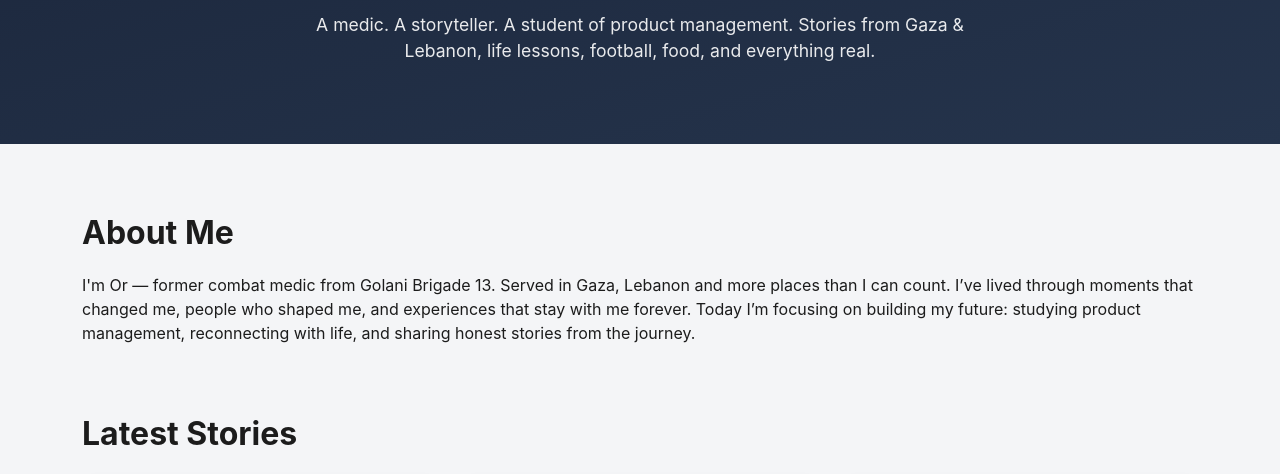
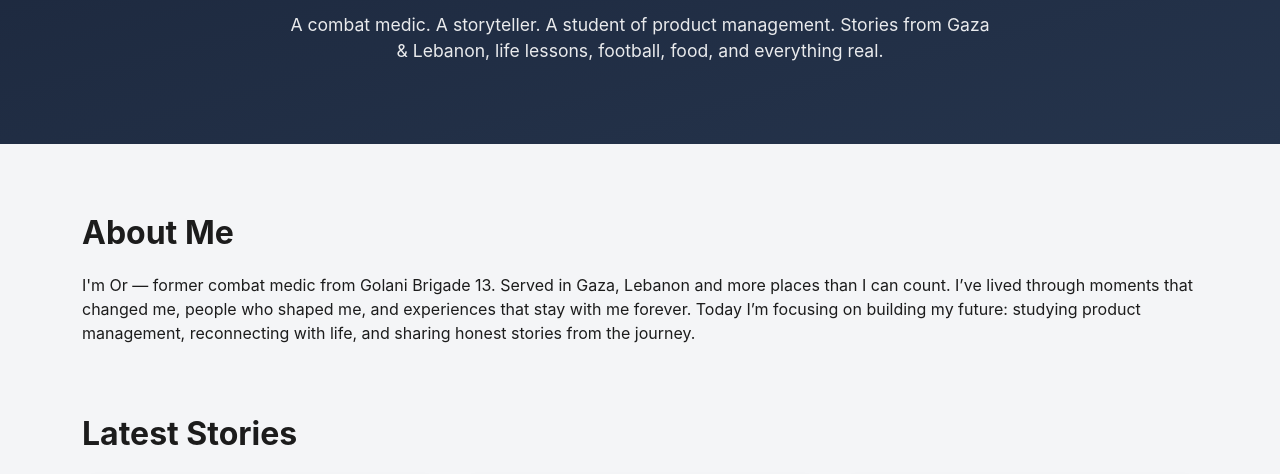
Before and after one commit to ormizrachi55-ship-it/atar, a plain HTML site: page My Blog/index.html in a window 1280 px wide. Shown: the part 251-725 px from the top of the page. Drawn offline with nearby package versions, Linux system fonts and the light colour scheme.

Commit message:
Update index.html
sssxsx

```diff
--- a/My Blog/index.html
+++ b/My Blog/index.html
@@ -108,7 +108,7 @@
     <section class="hero">
         <img src="images/or-new-photo.jpg" alt="Or Mizrachi">
         <h1>Hey, I’m Or</h1>
-        <p>A  medic. A storyteller. A student of product management.
+        <p>A combat medic. A storyteller. A student of product management.
         Stories from Gaza & Lebanon, life lessons, football, food, and everything real.</p>
     </section>
 
```
